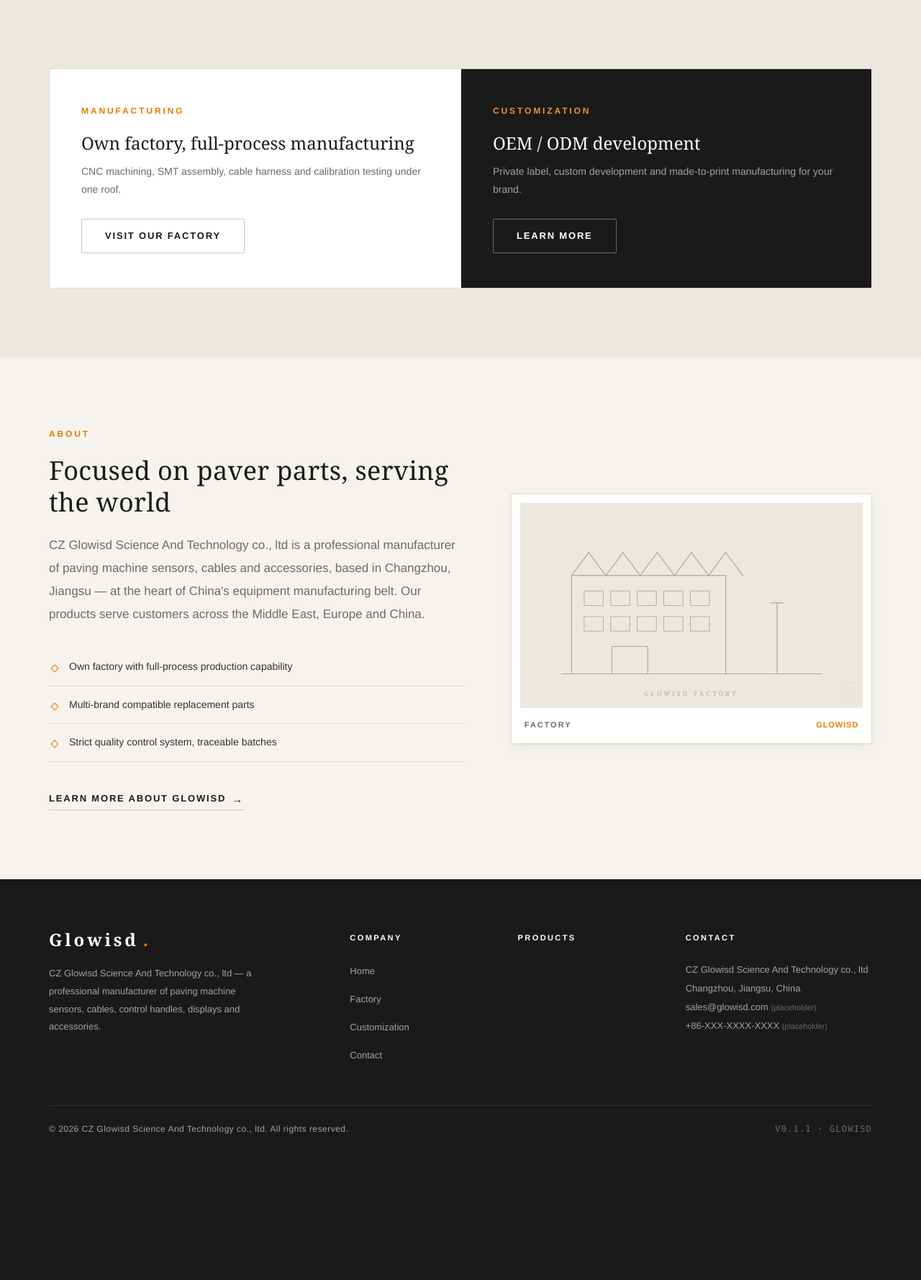
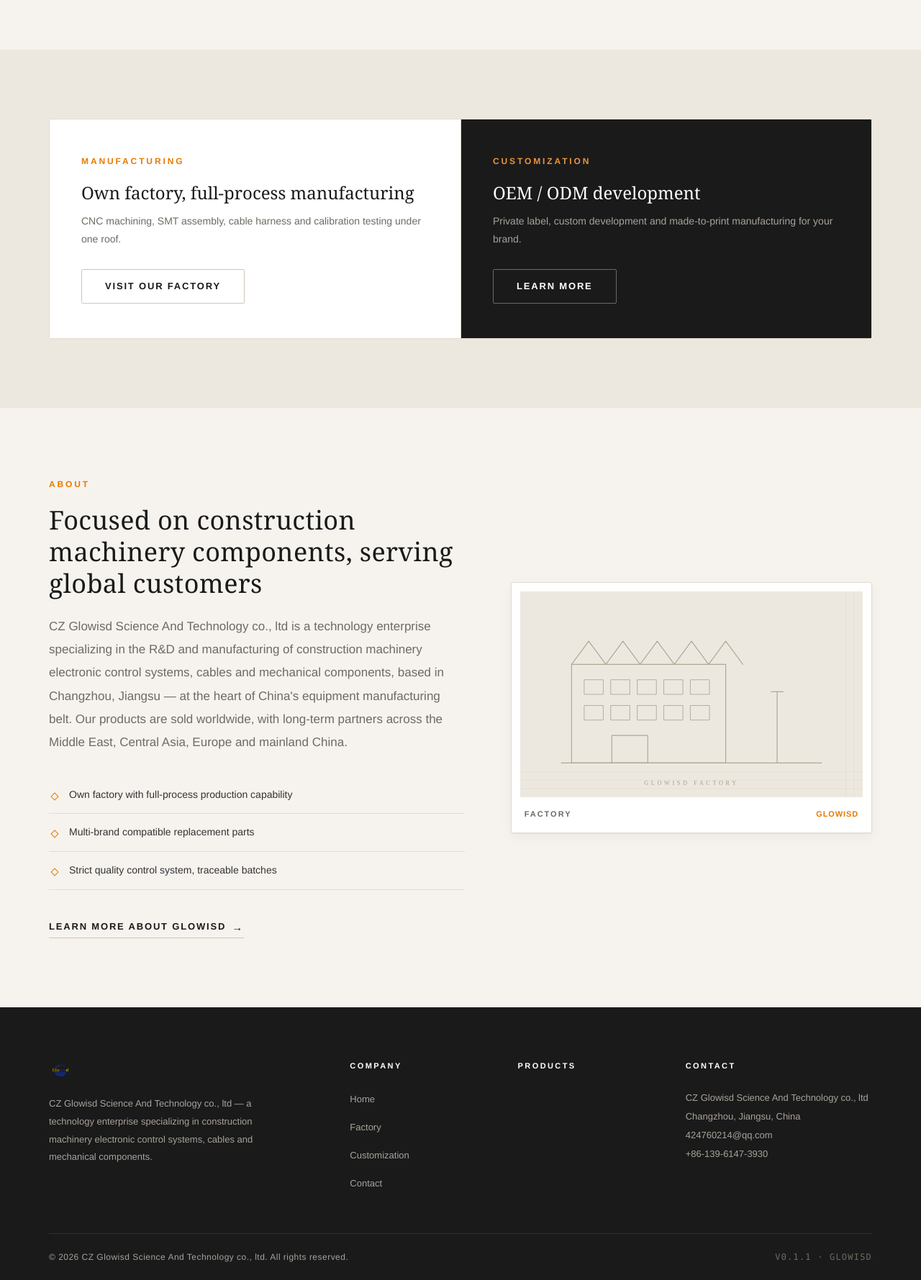
Before and after one commit to Lowlife555/glowisd-website, a Django app: page / in a window 1280 px wide. Shown: the part 1859-3638 px from the top of the page at 72% size. Before the commit the page ends 3435 px from the top, so only its background shows below. Run offline with Django 5.2, Linux system fonts and the light colour scheme; data that the repository does not hold is empty.

Commit message:
V0.1.2: 同步公司信息（联系方式/简介/工厂数据/logo）

```diff
--- a/templates/base.html
+++ b/templates/base.html
@@ -4,9 +4,9 @@
 <head>
   <meta charset="UTF-8">
   <meta name="viewport" content="width=device-width, initial-scale=1.0">
-  <meta name="description" content="{% block meta_desc %}{% if lang == 'en' %}CZ Glowisd Science And Technology — professional manufacturer of paving machine sensors, cables, control handles, displays and accessories.{% else %}CZ Glowisd Science And Technology — 专业摊铺机传感器、线缆、控制手柄、显示控制器与配件制造商。{% endif %}{% endblock %}">
-  <title>{% block title %}{% if lang == 'en' %}Glowisd — Paving Machine Sensors &amp; Accessories{% else %}Glowisd — 摊铺机传感器与配件制造{% endif %}{% endblock %}</title>
-  <link rel="icon" type="image/svg+xml" href="{% static 'img/favicon.svg' %}">
+  <meta name="description" content="{% block meta_desc %}{% if lang == 'en' %}CZ Glowisd Science And Technology — technology enterprise specializing in construction machinery electronic control systems, cables and mechanical components.{% else %}CZ Glowisd Science And Technology — 专注于工程机械电控系统、线缆及机械配件研发与制造的科技企业。{% endif %}{% endblock %}">
+  <title>{% block title %}{% if lang == 'en' %}Glowisd — Construction Machinery Control Systems &amp; Components{% else %}Glowisd — 工程机械电控系统与配件制造{% endif %}{% endblock %}</title>
+  <link rel="icon" type="image/png" href="{% static 'img/favicon-logo.png' %}">
   <link rel="stylesheet" href="{% static 'css/style.css' %}">
   <script type="application/ld+json">
   {
@@ -14,7 +14,7 @@
     "@type": "Organization",
     "name": "CZ Glowisd Science And Technology co., ltd",
     "url": "https://glowisd.com",
-    "description": "Professional manufacturer of paving machine sensors, cables and accessories"
+    "description": "Technology enterprise specializing in construction machinery electronic control systems, cables and mechanical components"
   }
   </script>
   {% block head_extra %}{% endblock %}
@@ -22,7 +22,7 @@
 <body>
   <header class="site-header">
     <div class="container header-inner">
-      <a class="brand" href="{% url 'home' %}">Glowisd<span class="brand-dot">.</span></a>
+      <a class="brand" href="{% url 'home' %}"><img src="{% static 'img/logo.png' %}" alt="Glowisd" style="height:40px;width:auto;"></a>
 
       <nav class="nav-main" aria-label="{% if lang == 'en' %}Main navigation{% else %}主导航{% endif %}">
         <a href="{% url 'home' %}" class="{% if active == 'home' %}is-active{% endif %}">{% if lang == 'en' %}Home{% else %}首页{% endif %}</a>
@@ -56,8 +56,8 @@
     <div class="container">
       <div class="footer-grid">
         <div class="footer-brand">
-          <span class="brand">Glowisd<span class="brand-dot">.</span></span>
-          <p>{% if lang == 'en' %}CZ Glowisd Science And Technology co., ltd — a professional manufacturer of paving machine sensors, cables, control handles, displays and accessories.{% else %}CZ Glowisd Science And Technology co., ltd — 专业摊铺机传感器、线缆、控制手柄、显示控制器与配件制造商。{% endif %}</p>
+          <img src="{% static 'img/logo.png' %}" alt="Glowisd" style="height:32px;width:auto;">
+          <p>{% if lang == 'en' %}CZ Glowisd Science And Technology co., ltd — a technology enterprise specializing in construction machinery electronic control systems, cables and mechanical components.{% else %}CZ Glowisd Science And Technology co., ltd — 专注于工程机械电控系统、线缆及机械配件研发与制造的科技企业。{% endif %}</p>
         </div>
         <div class="footer-col">
           <h4>{% if lang == 'en' %}Company{% else %}公司{% endif %}</h4>
@@ -83,13 +83,13 @@
             {% if lang == 'en' %}
             CZ Glowisd Science And Technology co., ltd<br>
             Changzhou, Jiangsu, China<br>
-            <a href="mailto:sales@glowisd.com">sales@glowisd.com</a> <small style="color:#6F6A63">(placeholder)</small><br>
-            +86-XXX-XXXX-XXXX <small style="color:#6F6A63">(placeholder)</small>
+            <a href="mailto:424760214@qq.com">424760214@qq.com</a><br>
+            +86-139-6147-3930
             {% else %}
             常州 Glowisd 科技有限公司<br>
             中国·江苏·常州<br>
-            <a href="mailto:sales@glowisd.com">sales@glowisd.com</a> <small style="color:#6F6A63">（占位）</small><br>
-            +86-XXX-XXXX-XXXX <small style="color:#6F6A63">（占位）</small>
+            <a href="mailto:424760214@qq.com">424760214@qq.com</a><br>
+            +86-139-6147-3930
             {% endif %}
           </div>
         </div>
--- a/templates/core/custom.html
+++ b/templates/core/custom.html
@@ -122,15 +122,15 @@
           </li>
           <li>
             <b>Email</b>
-            <br><span class="u-small u-muted">sales@glowisd.com <small>（{% if lang == 'en' %}placeholder{% else %}占位{% endif %}）</small></span>
+            <br><span class="u-small u-muted">424760214@qq.com</span>
           </li>
           <li>
             <b>{% if lang == 'en' %}Phone / WeChat{% else %}电话 / 微信{% endif %}</b>
-            <br><span class="u-small u-muted">+86-XXX-XXXX-XXXX <small>（{% if lang == 'en' %}placeholder{% else %}占位{% endif %}）</small></span>
+            <br><span class="u-small u-muted">+86-139-6147-3930</span>
           </li>
           <li>
             <b>MOQ</b>
-            <br><span class="u-small u-muted">{% if lang == 'en' %}Flexible — discuss per project{% else %}灵活——按项目商议{% endif %}</span>
+            <br><span class="u-small u-muted">{% if lang == 'en' %}MOQ 10 pcs{% else %}起订量 10 件{% endif %}</span>
           </li>
         </ul>
         <div style="margin-top:36px;">
--- a/templates/core/home.html
+++ b/templates/core/home.html
@@ -11,9 +11,9 @@
     <span class="eyebrow">CZ Glowisd Science And Technology · Changzhou, China</span>
     <h1>
       {% if lang == 'en' %}
-      Paving Machine Sensors<br>&amp; Accessories
+      Construction Machinery Control Systems<br>&amp; Components
       {% else %}
-      专业摊铺机传感器<br>与配件制造
+      工程机械电控系统<br>与配件制造
       {% endif %}
     </h1>
     <p class="lead">
@@ -158,18 +158,21 @@
       <div>
         <span class="eyebrow">{% if lang == 'en' %}About{% else %}公司简介{% endif %}</span>
         <h2 class="h-section">
-          {% if lang == 'en' %}Focused on paver parts, serving the world{% else %}专注摊铺机配件，服务全球客户{% endif %}
+          {% if lang == 'en' %}Focused on construction machinery components, serving global customers{% else %}专注工程机械配件，服务全球客户{% endif %}
         </h2>
         <p class="lead">
           {% if lang == 'en' %}
-          CZ Glowisd Science And Technology co., ltd is a professional manufacturer
-          of paving machine sensors, cables and accessories, based in Changzhou,
-          Jiangsu — at the heart of China's equipment manufacturing belt. Our
-          products serve customers across the Middle East, Europe and China.
+          CZ Glowisd Science And Technology co., ltd is a technology enterprise
+          specializing in the R&D and manufacturing of construction machinery
+          electronic control systems, cables and mechanical components, based in
+          Changzhou, Jiangsu — at the heart of China's equipment manufacturing belt.
+          Our products are sold worldwide, with long-term partners across the Middle
+          East, Central Asia, Europe and mainland China.
           {% else %}
-          CZ Glowisd Science And Technology co., ltd 是一家专业生产摊铺机传感器、
-          线缆及配件的制造商，地处江苏常州——中国装备制造产业带核心区域。
-          产品远销中东、欧洲与中国大陆。
+          CZ Glowisd Science And Technology co., ltd 是一家专注于工程机械电控系统、
+          线缆及机械配件研发与制造的科技企业，坐落于江苏常州——中国装备制造产业带
+          核心区域。产品远销全球，在中东、中亚、欧洲及中国大陆拥有多家长期稳定的
+          合作伙伴。
           {% endif %}
         </p>
         <ul class="body-list">
```
Also changed, not shown: scripts/convert_logo.py (added, +22 -0 lines), templates/core/contact.html (+3 -13 lines), templates/core/factory.html (+3 -9 lines), products/fixtures/examples/ex1_pn_rule.png (added), products/fixtures/examples/ex2_pn_name.jpg (added), products/fixtures/examples/ex3_crop.jpg (added), static/img/favicon-logo.png (added), static/img/logo.png (added).
